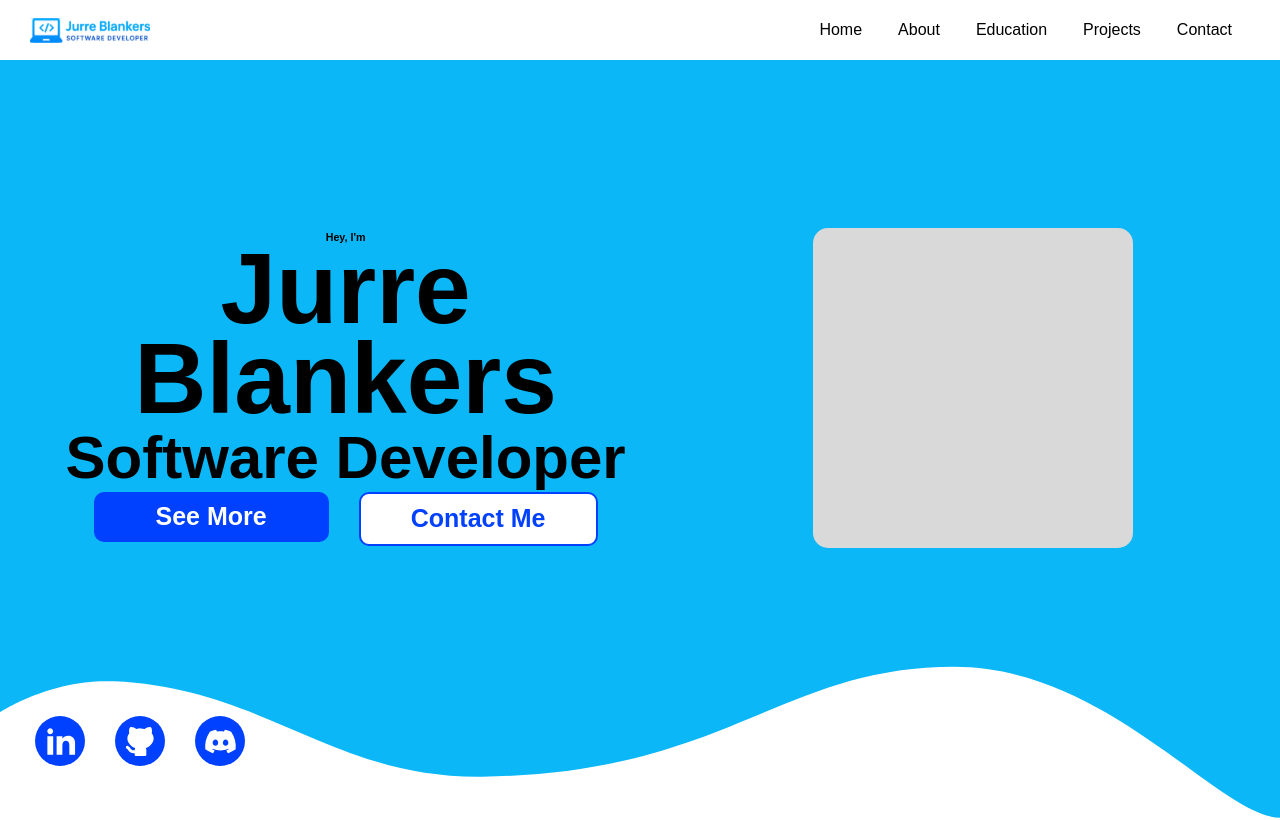
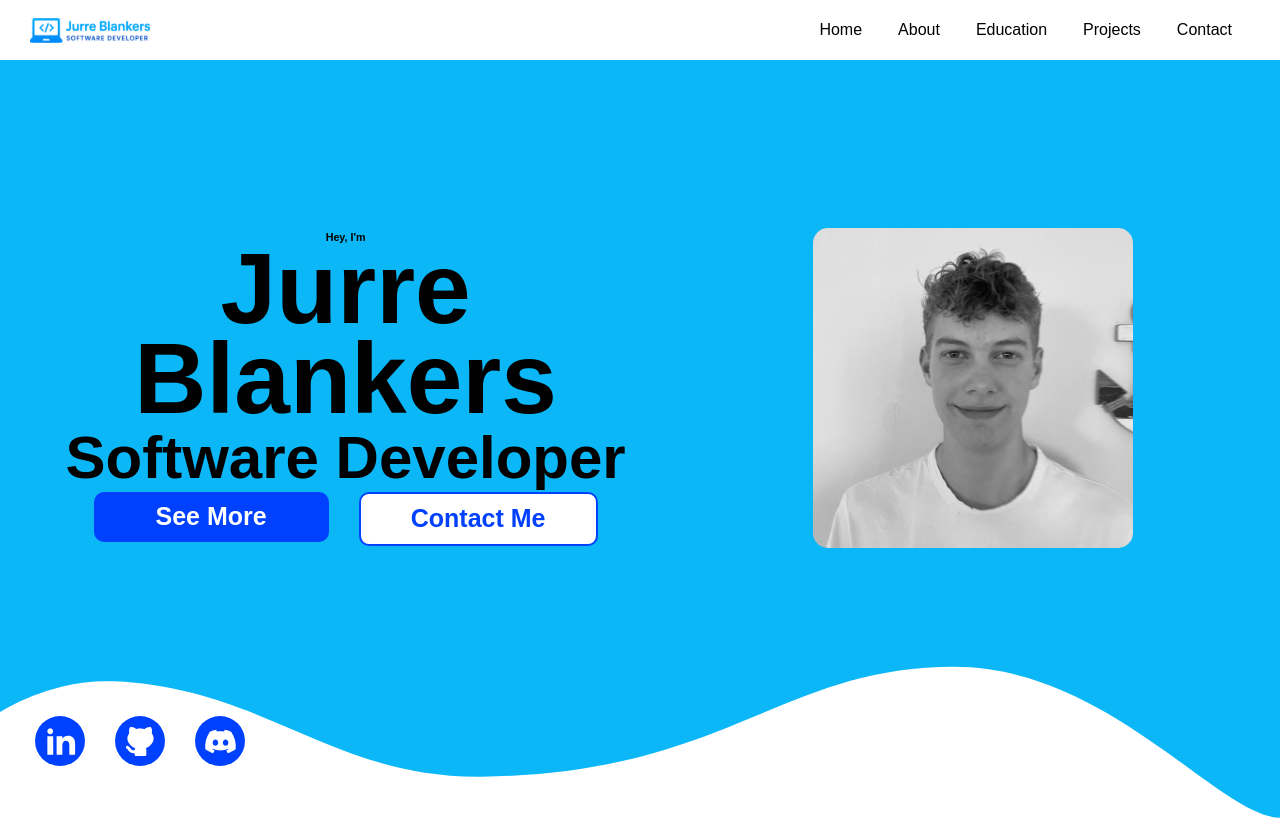
Before and after one commit to chevyje/Portfolio, a React (Vite) app in the folder portfolio/: page /en in a window 1280 px wide. Shown: the top 820 px of the page. Built offline with nearby package versions, Linux system fonts and the light colour scheme.

Commit message:
Added a grayed out picture of myself

```diff
--- a/portfolio/src/pages/landingPage.module.css
+++ b/portfolio/src/pages/landingPage.module.css
@@ -43,6 +43,10 @@
 }
 
 .picture {
+    background-image: url("../assets/jurre.png");
+    background-repeat: no-repeat;
+    background-size: cover;
+    filter: grayscale(100%);
     background-color: #D9D9D9;
     border-radius: 15px;
     width: 25vw;
```
Also changed, not shown: portfolio/src/assets/jurre.png (added).
